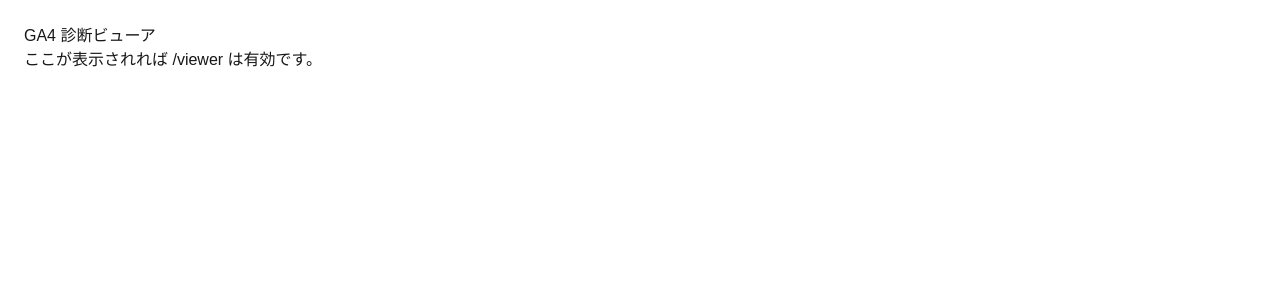
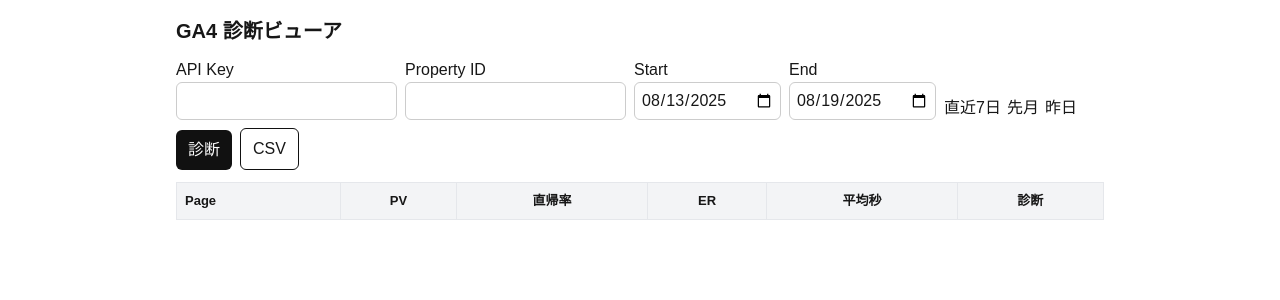
Before and after one commit to dac202508/ga4-diagnose-backend, a Next.js app: page /viewer in a window 1280 px wide. Shown: the top 300 px of the page. Built offline with nearby package versions, Linux system fonts and the light colour scheme.

Commit message:
feat(viewer): add /viewer page

```diff
--- a/app/viewer/page.tsx
+++ b/app/viewer/page.tsx
@@ -1,10 +1,120 @@
 'use client';
+import { useEffect, useMemo, useState } from 'react';
 
-export default function Page() {
+function calcRange(preset: string) {
+  const pad = (n:number)=>String(n).padStart(2,'0');
+  const fmt = (d:Date)=>`${d.getFullYear()}-${pad(d.getMonth()+1)}-${pad(d.getDate())}`;
+  const today = new Date();
+  const yest = new Date(today); yest.setDate(yest.getDate()-1);
+  if (preset==='last7') {
+    const s = new Date(yest); s.setDate(s.getDate()-6);
+    return { start: fmt(s), end: fmt(yest) };
+  }
+  if (preset==='lastmonth') {
+    const firstThis = new Date(today.getFullYear(), today.getMonth(), 1);
+    const lastPrev = new Date(firstThis.getTime() - 86400000);
+    const firstPrev = new Date(lastPrev.getFullYear(), lastPrev.getMonth(), 1);
+    return { start: fmt(firstPrev), end: fmt(lastPrev) };
+  }
+  return { start: fmt(yest), end: fmt(yest) };
+}
+
+type Row = {
+  pagePath?: string; pageTitle?: string;
+  screenPageViews?: number; views?: number; eventCount?: number; sessions?: number;
+  bounceRate?: number; engagementRate?: number; averageSessionDuration?: number; totalUsers?: number;
+  diagnosis?: string;
+}
+
+export default function Viewer() {
+  const qs = typeof window !== 'undefined' ? new URLSearchParams(location.search) : null;
+  const [key, setKey] = useState(qs?.get('key') || '');
+  const [propertyId, setPropertyId] = useState(qs?.get('propertyId') || '');
+  const init = useMemo(()=>calcRange(qs?.get('range') || 'last7'),[]);
+  const [startDate, setStart] = useState(init.start);
+  const [endDate, setEnd] = useState(init.end);
+  const [rows, setRows] = useState<Row[]>([]);
+  const [loading, setLoading] = useState(false);
+  const base = typeof window !== 'undefined' ? location.origin : '';
+
+  const run = async () => {
+    if (!key || !propertyId) { alert('key と propertyId を入れてください'); return; }
+    setLoading(true);
+    try {
+      const r = await fetch(`${base}/api/diagnose`, {
+        method:'POST',
+        headers: { 'Content-Type':'application/json', 'x-api-key': key },
+        body: JSON.stringify({ propertyId, startDate, endDate, limit:200 })
+      });
+      const j = await r.json();
+      if (!r.ok) throw new Error(JSON.stringify(j));
+      setRows(j.pages || []);
+    } catch (e:any) {
+      alert(e.message || 'error');
+    } finally { setLoading(false); }
+  };
+
+  const dlCsv = async () => {
+    const u = new URL(`${base}/api/diagnose`);
+    u.searchParams.set('format','csv');
+    const r = await fetch(u, {
+      method:'POST',
+      headers: { 'Content-Type':'application/json', 'x-api-key': key },
+      body: JSON.stringify({ propertyId, startDate, endDate, limit:200 })
+    });
+    const b = await r.blob();
+    const url = URL.createObjectURL(b);
+    const a = document.createElement('a');
+    a.href = url; a.download = `ga4-${propertyId}-${startDate}_${endDate}.csv`; a.click();
+    URL.revokeObjectURL(url);
+  };
+
+  useEffect(()=>{ if (key && propertyId) run(); },[]);
+
   return (
-    <main style={{padding: 24}}>
-      <h1>GA4 診断ビューア</h1>
-      <p>ここが表示されれば /viewer は有効です。</p>
+    <main style={{padding:16, maxWidth:960, margin:'0 auto'}}>
+      <h1 style={{fontSize:20, fontWeight:700, marginBottom:12}}>GA4 診断ビューア</h1>
+
+      <div style={{display:'flex', gap:8, flexWrap:'wrap', alignItems:'end', marginBottom:12}}>
+        <label>API Key<br/><input value={key} onChange={e=>setKey(e.target.value)} style={{border:'1px solid #ccc', padding:6, borderRadius:6}}/></label>
+        <label>Property ID<br/><input value={propertyId} onChange={e=>setPropertyId(e.target.value)} style={{border:'1px solid #ccc', padding:6, borderRadius:6}}/></label>
+        <label>Start<br/><input type="date" value={startDate} onChange={e=>setStart(e.target.value)} style={{border:'1px solid #ccc', padding:6, borderRadius:6}}/></label>
+        <label>End<br/><input type="date" value={endDate} onChange={e=>setEnd(e.target.value)} style={{border:'1px solid #ccc', padding:6, borderRadius:6}}/></label>
+        <div style={{display:'flex', gap:6}}>
+          <button onClick={()=>{const r=calcRange('last7'); setStart(r.start); setEnd(r.end);}}>直近7日</button>
+          <button onClick={()=>{const r=calcRange('lastmonth'); setStart(r.start); setEnd(r.end);}}>先月</button>
+          <button onClick={()=>{const r=calcRange('yesterday'); setStart(r.start); setEnd(r.end);}}>昨日</button>
+        </div>
+        <button onClick={run} disabled={loading} style={{padding:'8px 12px', background:'#111', color:'#fff', borderRadius:6}}>{loading?'Loading…':'診断'}</button>
+        <button onClick={dlCsv} style={{padding:'8px 12px', border:'1px solid #111', borderRadius:6}}>CSV</button>
+      </div>
+
+      <table style={{width:'100%', borderCollapse:'collapse', fontSize:13}}>
+        <thead>
+          <tr style={{background:'#f3f4f6'}}>
+            <th style={{border:'1px solid #e5e7eb', padding:8, textAlign:'left'}}>Page</th>
+            <th style={{border:'1px solid #e5e7eb', padding:8}}>PV</th>
+            <th style={{border:'1px solid #e5e7eb', padding:8}}>直帰率</th>
+            <th style={{border:'1px solid #e5e7eb', padding:8}}>ER</th>
+            <th style={{border:'1px solid #e5e7eb', padding:8}}>平均秒</th>
+            <th style={{border:'1px solid #e5e7eb', padding:8}}>診断</th>
+          </tr>
+        </thead>
+        <tbody>
+          {rows.map((r,i)=>(
+            <tr key={i}>
+              <td style={{border:'1px solid #e5e7eb', padding:8}}>{(r as any).pageTitle || (r as any).pagePath}</td>
+              <td style={{border:'1px solid #e5e7eb', padding:8, textAlign:'right'}}>
+                {((r as any).screenPageViews ?? (r as any).views ?? '').toLocaleString?.() ?? (r as any).screenPageViews ?? (r as any).views}
+              </td>
+              <td style={{border:'1px solid #e5e7eb', padding:8, textAlign:'right'}}>{((r as any).bounceRate ?? '').toFixed?.(1) ?? (r as any).bounceRate}%</td>
+              <td style={{border:'1px solid #e5e7eb', padding:8, textAlign:'right'}}>{((r as any).engagementRate ?? '').toFixed?.(1) ?? (r as any).engagementRate}%</td>
+              <td style={{border:'1px solid #e5e7eb', padding:8, textAlign:'right'}}>{Math.round((r as any).averageSessionDuration ?? 0)}</td>
+              <td style={{border:'1px solid #e5e7eb', padding:8}}>{(r as any).diagnosis}</td>
+            </tr>
+          ))}
+        </tbody>
+      </table>
     </main>
   );
 }
```
